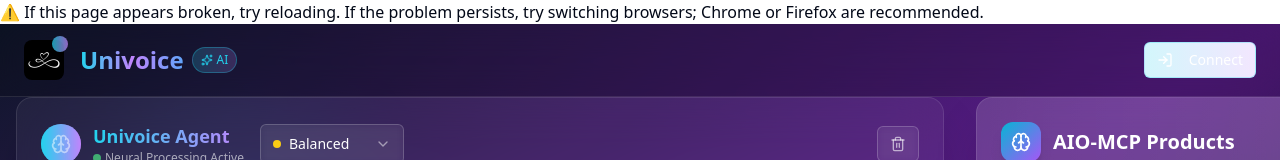
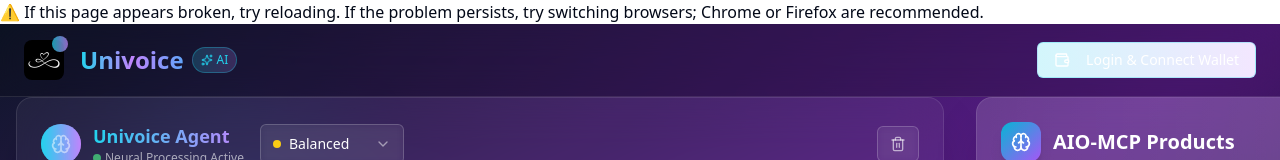
Before and after one commit to AIO-2030/alaya-ai-chat-nexus, a React (Vite) app: page / in a window 1280 px wide. Shown: the top 160 px of the page. Built offline with nearby package versions, Linux system fonts and the light colour scheme.

Commit message:
feat: Update connect button
Replaced the "Connect" button with "Login & Connect Wallet" and added a wallet icon.

```diff
--- a/src/pages/Index.tsx
+++ b/src/pages/Index.tsx
@@ -6,7 +6,7 @@ import { ChatBox } from '../components/ChatBox';
 import { AlignmentPanel } from '../components/AlignmentPanel';
 import { useChatSession } from '../hooks/useChatSession';
 import { Button } from '@/components/ui/button';
-import { LogOut, User, LogIn, Sparkles, Brain, Zap } from 'lucide-react';
+import { LogOut, User, Wallet, Sparkles, Brain, Zap } from 'lucide-react';
 import {
   DropdownMenu,
   DropdownMenuContent,
@@ -136,17 +136,19 @@ const Index = () => {
                   <Button
                     variant="outline"
                     size="sm"
-                    className="bg-gradient-to-r from-cyan-400/20 to-purple-400/20 border-cyan-400/30 text-white hover:from-cyan-400/30 hover:to-purple-400/30 backdrop-blur-sm"
+                    className="bg-gradient-to-r from-cyan-400/20 to-purple-400/20 border-cyan-400/30 text-white hover:from-cyan-400/30 hover:to-purple-400/30 backdrop-blur-sm px-4 py-2"
                   >
-                    <LogIn className="h-4 w-4 mr-2" />
-                    Connect
+                    <Wallet className="h-4 w-4 mr-2" />
+                    Login & Connect Wallet
                   </Button>
                 </DropdownMenuTrigger>
-                <DropdownMenuContent align="end" className="w-48 bg-slate-900/95 backdrop-blur-xl border-white/10">
-                  <DropdownMenuItem onClick={() => setShowLoginModal(true)} className="text-white hover:bg-white/10">
+                <DropdownMenuContent align="end" className="w-56 bg-slate-900/95 backdrop-blur-xl border-white/10">
+                  <DropdownMenuItem onClick={() => setShowLoginModal(true)} className="text-white hover:bg-white/10 py-3">
+                    <Wallet className="h-4 w-4 mr-3" />
                     Connect with Plug Wallet
                   </DropdownMenuItem>
-                  <DropdownMenuItem onClick={() => setShowLoginModal(true)} className="text-white hover:bg-white/10">
+                  <DropdownMenuItem onClick={() => setShowLoginModal(true)} className="text-white hover:bg-white/10 py-3">
+                    <User className="h-4 w-4 mr-3" />
                     Sign in with Google
                   </DropdownMenuItem>
                 </DropdownMenuContent>
```
